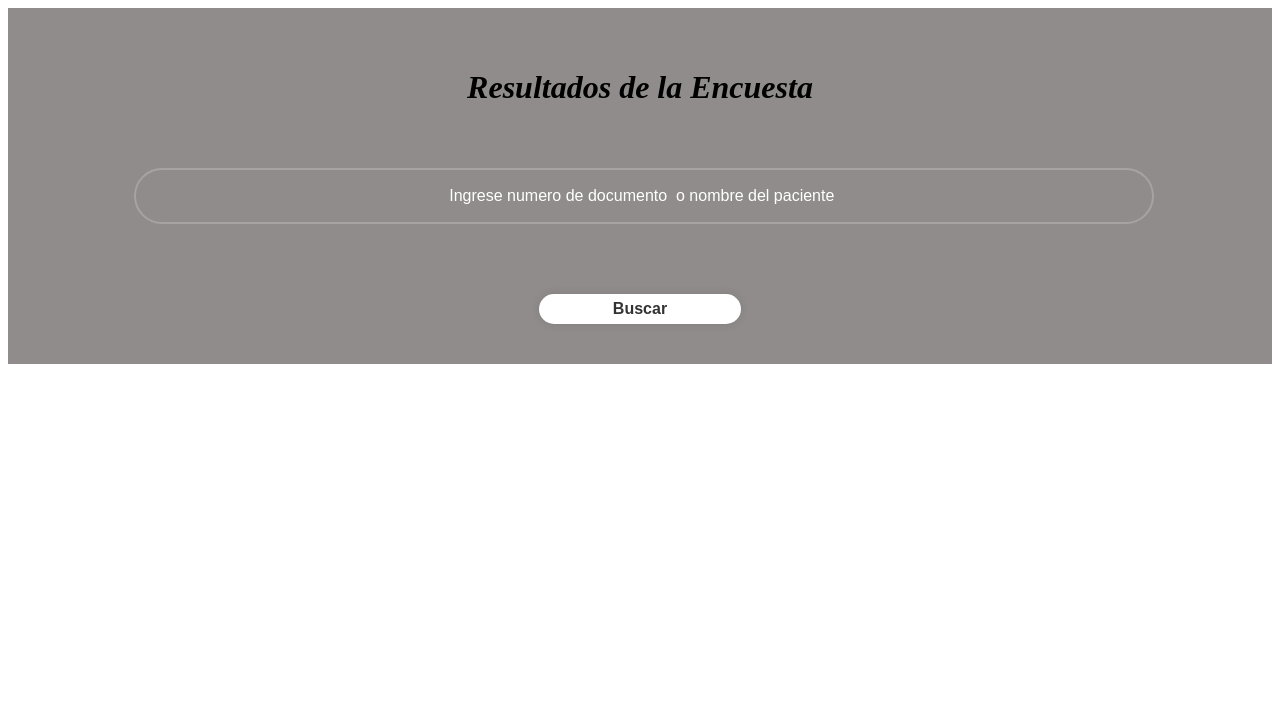
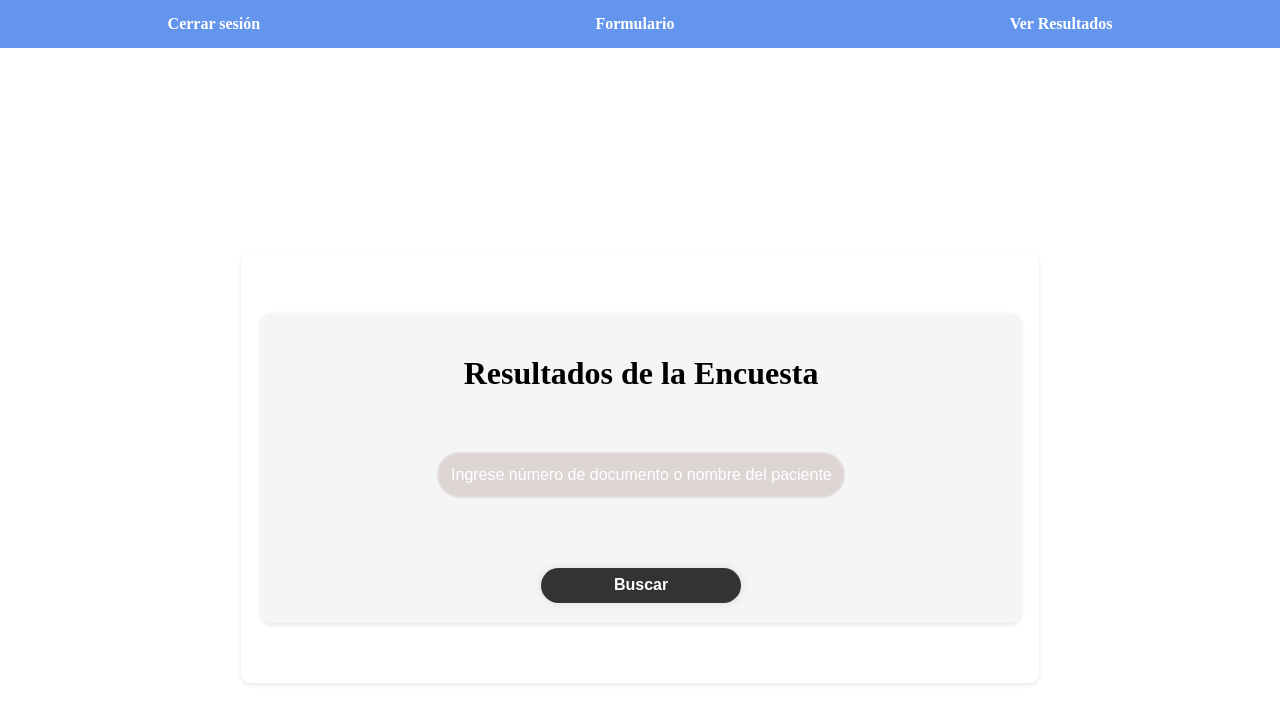
Before and after one commit to Caminosips/Riesgo_Caidas, a React (Vite) app in the folder client/: page /resultados in a window 1280 px wide. Shown: the top 724 px of the page. Built offline with nearby package versions, Linux system fonts and the light colour scheme; a web font is replaced by a local one.

Commit message:
Se agrega un navbar para navegar entre las paginas

```diff
--- a/client/src/App.css
+++ b/client/src/App.css
@@ -16,6 +16,7 @@
   justify-content: space-between;
   align-items: center;
   font-family: "Open sans";
+  flex-direction: column;
 }
 .formpage .container-header {
   width: 100%;
@@ -26,6 +27,30 @@
   margin-top: 60px;
   margin-left: -80px;
   margin-top: -10px;
+}
+.formpage .navbar {
+  width: 100%;
+  background-color: cornflowerblue;
+  padding: 15px 0;
+  position: fixed;
+  top: 0;
+  left: 0;
+  z-index: 1000;
+}
+.formpage .navbar ul {
+  list-style-type: none;
+  padding: 0;
+  margin: 0;
+  display: flex;
+  justify-content: space-around;
+}
+.formpage .navbar li a {
+  color: white;
+  text-decoration: none;
+  font-weight: bold;
+}
+.formpage .navbar li a:hover {
+  color: black;
 }
 .formpage .App {
   display: flex;
@@ -267,48 +292,96 @@
 
 .resultadosPage {
   margin: 0;
-  padding: 0;
+  padding: 60px 0 0 0;
+  min-height: 100vh;
   display: flex;
   justify-content: center;
   align-items: center;
-  background-color: #918c8c;
+  background-color: #ffffff;
+}
+.resultadosPage .navbar {
+  width: 100%;
+  background-color: cornflowerblue;
+  padding: 15px 0;
+  position: fixed;
+  top: 0;
+  left: 0;
+  z-index: 1000;
+}
+.resultadosPage .navbar ul {
+  list-style-type: none;
+  padding: 0;
+  margin: 0;
+  display: flex;
+  justify-content: space-around;
+}
+.resultadosPage .navbar ul li {
+  margin: 0 15px;
+}
+.resultadosPage .navbar ul li a {
+  color: #ffffff;
+  text-decoration: none;
+  font-weight: 700;
+  font-size: 16px;
+  transition: all ease 0.3s;
+}
+.resultadosPage .navbar ul li a:hover {
+  color: #3573cb;
 }
 .resultadosPage .resultados {
-  background-color: #918c8c;
+  background-color: #ffffff;
   border-radius: 10px;
   margin: 20px;
-  width: 80%;
+  width: 60%;
+  max-width: 800px;
   padding: 20px;
+  box-shadow: 0 2px 5px rgba(0, 0, 0, 0.1);
+}
+.resultadosPage .input-container {
+  display: flex;
+  flex-direction: column;
+  align-items: center;
+  width: 95%;
+  margin: 40px 0;
+  padding: 20px;
+  background-color: #f5f5f5;
+  border-radius: 10px;
+  box-shadow: 0 2px 5px rgba(0, 0, 0, 0.1);
 }
 .resultadosPage h1 {
-  text-align: center;
-  font-style: italic;
-  font-weight: 900;
+  margin-bottom: 20px;
 }
 .resultadosPage h2 {
   padding: 10px;
 }
+.resultadosPage form {
+  display: flex;
+  flex-direction: column;
+  align-items: center;
+  width: 100%;
+}
 .resultadosPage .mensajeResultados {
-  background-color: rgb(221, 14, 14);
+  background-color: rgba(107, 100, 100, 0.2);
   padding: 20px;
   margin-top: 50px;
   border-radius: 20px;
+  text-align: center;
+  font-size: 20px;
+  border: 1px solid black;
 }
 .resultadosPage .resultados input {
-  width: 35%;
-  background: transparent;
-  border: none;
-  outline: none;
+  width: 80%;
+  max-width: 400px;
+  background: rgb(221, 212, 212);
   border: 2px solid rgba(255, 255, 255, 0.2);
   border-radius: 40px;
   font-size: 16px;
-  color: #ffffff;
+  color: black;
   text-align: center;
+  display: flex;
+  align-items: center;
   justify-content: center;
-  align-items: center;
-  margin-left: 370px;
-  width: 100%;
-  height: 50px;
+  height: 40px;
   margin: 40px 0;
 }
 .resultadosPage .resultados input::-moz-placeholder {
@@ -319,20 +392,38 @@
   color: #fff;
   padding: 10px;
 }
-.resultadosPage button {
-  width: 20%;
-  margin-left: 40%;
-  height: 30px;
-  background: #fff;
+.resultadosPage .input-container button {
+  width: 200px;
+  height: 35px;
+  background: #353232;
   border: none;
-  display: block;
-  outline: none;
   border-radius: 40px;
   box-shadow: 0 0 10px rgba(0, 0, 0, 0.1);
   cursor: pointer;
   font-size: 16px;
-  color: #333;
+  color: #ffffff;
   font-weight: 700;
   transition: all ease 0.5s;
   margin-top: 30px;
+  display: flex;
+  align-items: center;
+  justify-content: center;
+}
+.resultadosPage .input-container button:hover {
+  background: #c9c6c6;
+  color: rgb(0, 0, 0);
+}
+.resultadosPage .error-message {
+  color: red;
+  text-align: center;
+  margin-top: 10px;
+}
+.resultadosPage .no-results {
+  text-align: center;
+  margin-top: 20px;
+}
+.resultadosPage .resultado-item {
+  margin-bottom: 20px;
+  padding: 10px;
+  border-radius: 5px;
 }/*# sourceMappingURL=App.css.map */
--- a/client/src/App.jsx
+++ b/client/src/App.jsx
@@ -38,6 +38,8 @@ const router = createBrowserRouter([
 function App() {
   const [user,setUser] = useState([])
   return (
+
+
     <RouterProvider router={router}>
         <Login setUser={setUser}/>,
     </RouterProvider>
--- a/client/src/App.scss
+++ b/client/src/App.scss
@@ -20,7 +20,9 @@
     justify-content: space-between;
     align-items: center;
     font-family: "Open sans";
+    flex-direction: column;
   }
+
 
   .container-header {
     width: 100%;
@@ -33,6 +35,34 @@
     margin-top: -10px;
   }
 
+  .navbar {
+    width: 100%;
+    background-color: cornflowerblue ;
+    padding: 15px 0;
+    position: fixed;
+    top: 0;
+    left: 0;
+    z-index: 1000;
+
+  }
+
+  .navbar ul {
+    list-style-type: none;
+    padding: 0;
+    margin: 0;
+    display: flex;
+    justify-content: space-around;
+  }
+
+  .navbar li a {
+    color: white;
+    text-decoration: none;
+    font-weight: bold;
+  }
+
+  .navbar li a:hover {
+    color: black;
+  }
 
   //Aplica toda la app
   .App {
@@ -43,6 +73,7 @@
     background-color: #f0e8e6;
     width: 700px;
     border-radius: 20px;
+
   }
 
   h1 {
@@ -329,30 +360,76 @@
 .resultadosPage{
 
   margin: 0;
-  padding: 0;
+  padding: 60px 0 0 0; // Añade padding-top para dar espacio al navbar
+  min-height: 100vh; // Asegura que la página ocupe al menos toda la altura de la ventana
   display: flex;
   justify-content: center;
   align-items: center;
-  background-color: #918c8c;
+  background-color: #ffffff;
+
+  .navbar {
+    width: 100%;
+    background-color: cornflowerblue;
+    padding: 15px 0;
+    position: fixed;
+    top: 0;
+    left: 0;
+    z-index: 1000;
+
+    ul {
+      list-style-type: none;
+      padding: 0;
+      margin: 0;
+      display: flex;
+      justify-content: space-around;
+
+      li {
+        margin: 0 15px;
+
+        a {
+          color: #ffffff;
+          text-decoration: none;
+          font-weight: 700;
+          font-size: 16px;
+          transition: all ease 0.3s;
+
+          &:hover {
+            color: #3573cb;
+          }
+        }
+      }
+    }
+  }
+
+  .resultados {
+    background-color: #ffffff;
+    border-radius: 10px;
+    margin: 20px;
+    width: 60%; // Ajusta esto según tus necesidades
+    max-width: 800px; // Limita el ancho máximo
+    padding: 20px;
+    box-shadow: 0 2px 5px rgba(0,0,0,0.1);
+  }
 
 
+    //Se maneja el div para centrar el input
+    .input-container {
 
+      display: flex;
+      flex-direction: column; //Alinear el h1 por encima del input
+      align-items: center;
+      width: 95%;
+      margin: 40px 0;
+      padding: 20px;
+      background-color: #f5f5f5; // Un color de fondo ligero para la "caja"
+      border-radius: 10px;
+      box-shadow: 0 2px 5px rgba(0,0,0,0.1); // Sombra suave para efecto de elevación
 
-    .resultados{
-
-      background-color: #918c8c;
-      border-radius: 10px;
-      margin: 20px;
-      width: 80%;
-      padding: 20px;
 
     }
 
     h1{
-      text-align: center;
-      font-style: italic;
-      font-weight: 900;
-
+      margin-bottom: 20px; // Espacio entre el h1 y el input
     }
 
     h2{
@@ -360,31 +437,39 @@
     }
 
 
+    form {
+      display: flex;
+      flex-direction: column;
+      align-items: center;
+      width: 100%;
+    }
+
+
     .mensajeResultados{
-      background-color: rgb(221, 14, 14);
+      background-color: rgba(107, 100, 100, 0.2);
       padding: 20px;
       margin-top: 50px;
       border-radius: 20px;
+      text-align: center;
+      font-size: 20px;
+      border: 1px solid black;
+
     }
 
     .resultados input{
-      width: 35%;
-      background: transparent;
-      border: none;
-      outline: none;
+      width: 80%;
+      max-width: 400px; // Para evitar que sea demasiado ancho en pantallas grandes
+      background: rgb(221, 212, 212);
       border: 2px solid rgba(255, 255, 255, .2);
       border-radius: 40px;
       font-size: 16px;
-      color: #ffffff;
+      color: black;
       text-align: center;
+      display: flex;
+      align-items: center;
       justify-content: center;
-      align-items: center;
-      margin-left: 370px;
-      width: 100%;
-      height: 50px;
+      height: 40px;
       margin: 40px 0;
-
-
 
     }
 
@@ -393,23 +478,43 @@
       padding: 10px;
     }
 
-    button{
-      width: 20%;
-      margin-left: 40%;
-      height: 30px;
-      background: #fff;
+    .input-container button{
+      width: 200px;
+      height: 35px;
+      background: #353232;
       border: none;
-      display:block;
-      outline: none;
       border-radius: 40px;
       box-shadow: 0 0 10px rgba(0, 0, 0, .1);
       cursor: pointer;
       font-size: 16px;
-      color: #333;
+      color: #ffffff;
       font-weight: 700;
       transition: all ease 0.5s;
       margin-top: 30px;
+      display: flex;
+      align-items: center;
+      justify-content: center;
 
+      &:hover {
+        background: #c9c6c6;
+        color: rgb(0, 0, 0);
+  }
+    }
 
+    .error-message {
+      color: red;
+      text-align: center;
+      margin-top: 10px;
     }
-}
+
+    .no-results {
+      text-align: center;
+      margin-top: 20px;
+    }
+
+    .resultado-item {
+      margin-bottom: 20px;
+      padding: 10px;
+      border-radius: 5px;
+    }
+  }
--- a/client/src/Components/Form/Form.jsx
+++ b/client/src/Components/Form/Form.jsx
@@ -2,6 +2,7 @@ import { useState } from "react";
 import axios from "axios"; // Importamos Axios para hacer peticiones HTTP
 import "../../App.css";
 import "./Form.css";
+import Navbar from "./Navbar"
 import Swal from "sweetalert2";
 import { useNavigate } from 'react-router-dom';
 
@@ -229,7 +230,6 @@ const App = () => {
       );
 
       console.log("Datos enviados exitosamente:", response.data);
-      navigateTo('/resultados');
 
       const { mensaje, accion } = interpretarPuntaje(puntajeTotal);
 
@@ -257,6 +257,7 @@ const App = () => {
 
   return (
     <div className="formpage flex">
+    <Navbar />
       <div className="App">
         <header className="header">
           <div className="container-header">
@@ -578,6 +579,7 @@ const App = () => {
 
       </div>
     </div>
+
   );
 };
 
--- /dev/null
+++ b/client/src/Components/Form/Navbar.jsx
@@ -0,0 +1,22 @@
+import React from 'react';
+import { Link } from 'react-router-dom';
+
+const Navbar = () => {
+  return (
+    <nav className="navbar">
+      <ul>
+      <li>
+          <Link to="/">Cerrar sesión</Link>
+        </li>
+        <li>
+          <Link to="/form">Formulario</Link>
+        </li>
+        <li>
+          <Link to="/resultados">Ver Resultados</Link>
+        </li>
+      </ul>
+    </nav>
+  );
+};
+
+export default Navbar;
--- a/client/src/Components/ResultadosPage/ResultadosPage.jsx
+++ b/client/src/Components/ResultadosPage/ResultadosPage.jsx
@@ -1,5 +1,7 @@
-import React, { useState } from "react";
+import React, { useState, useEffect } from "react";
 import axios from "axios";
+import Navbar from "../Form/Navbar"
+import Swal from "sweetalert2";
 
 
 
@@ -7,6 +9,7 @@ const ResultadosPage = () => {
   const [busqueda, setBusqueda] = useState("");
   const [resultados, setResultados] = useState(null);
   const [error, setError] = useState(null);
+
 
 
   const buscarResultados = async (e) => {
@@ -23,43 +26,64 @@ const ResultadosPage = () => {
       setError('Error al buscar resultados. Por favor, intenta de nuevo.');
     }
   };
+
+  useEffect(() => {
+    if (resultados && resultados.length === 0) {
+      Swal.fire({
+        position: "center",
+        icon: "error",
+        title: "No se encontraron resultados",
+        showConfirmButton: false,
+        timer: 1500
+      });
+    }
+  }, [resultados]);
+
+
+
+
+
   return (
-    <div className="resultadosPage flex">
+    <div className="resultadosPage">
+    <Navbar />
     <div className="resultados">
+    <div className="input-container">
         <h1>Resultados de la Encuesta</h1>
         <form onSubmit={buscarResultados}>
           <input
-          isRequired
+            required
             type="text"
-          label=""
-          placeholder="Ingrese numero de documento  o nombre del paciente "
-          className="max-w-xs"
+            placeholder="Ingrese número de documento o nombre del paciente"
             value={busqueda}
-          onChange={(e) => setBusqueda(e.target.value) }
+            onChange={(e) => setBusqueda(e.target.value)}
+          />
 
-        />
         <button type="submit">Buscar</button>
       </form>
-      {error && <p style={{color: 'red'}}>{error}</p>}
+    </div>
+      {error && <p className="error-message">{error}</p>}
       {resultados && resultados.length > 0 ? (
         <div className="mensajeResultados">
           <h2>Resultados del paciente:</h2>
           {resultados.map((resultado, index) => (
-            <div key={index} >
+            <div key={index} className="resultado-item">
               <h3>Resultado {index + 1}</h3>
               {Object.entries(resultado).map(([key, value]) => (
-                <p key={key}><strong>{key}:</strong> {
-                  key === 'mensaje' || key === 'accion'
-                    ? <span>{value}</span>
-                    : Array.isArray(value) ? value.join(', ') : value
-                }</p>
+                <p key={key}>
+                  <strong>{key}:</strong>{' '}
+                  {key === 'mensaje' || key === 'accion' ? (
+                    <span>{value}</span>
+                  ) : Array.isArray(value) ? (
+                    value.join(', ')
+                  ) : (
+                    value
+                  )}
+                </p>
               ))}
             </div>
           ))}
         </div>
-      ) : resultados && resultados.length === 0 ? (
-        <p>No se encontraron resultados para la búsqueda.</p>
-      ) : null}
+      )  : null}
     </div>
   </div>
 );
```
Also changed, not shown: 1 other file (tests, documents, lock files or other folders). Lines whose indentation alone changed are shown as unchanged.
